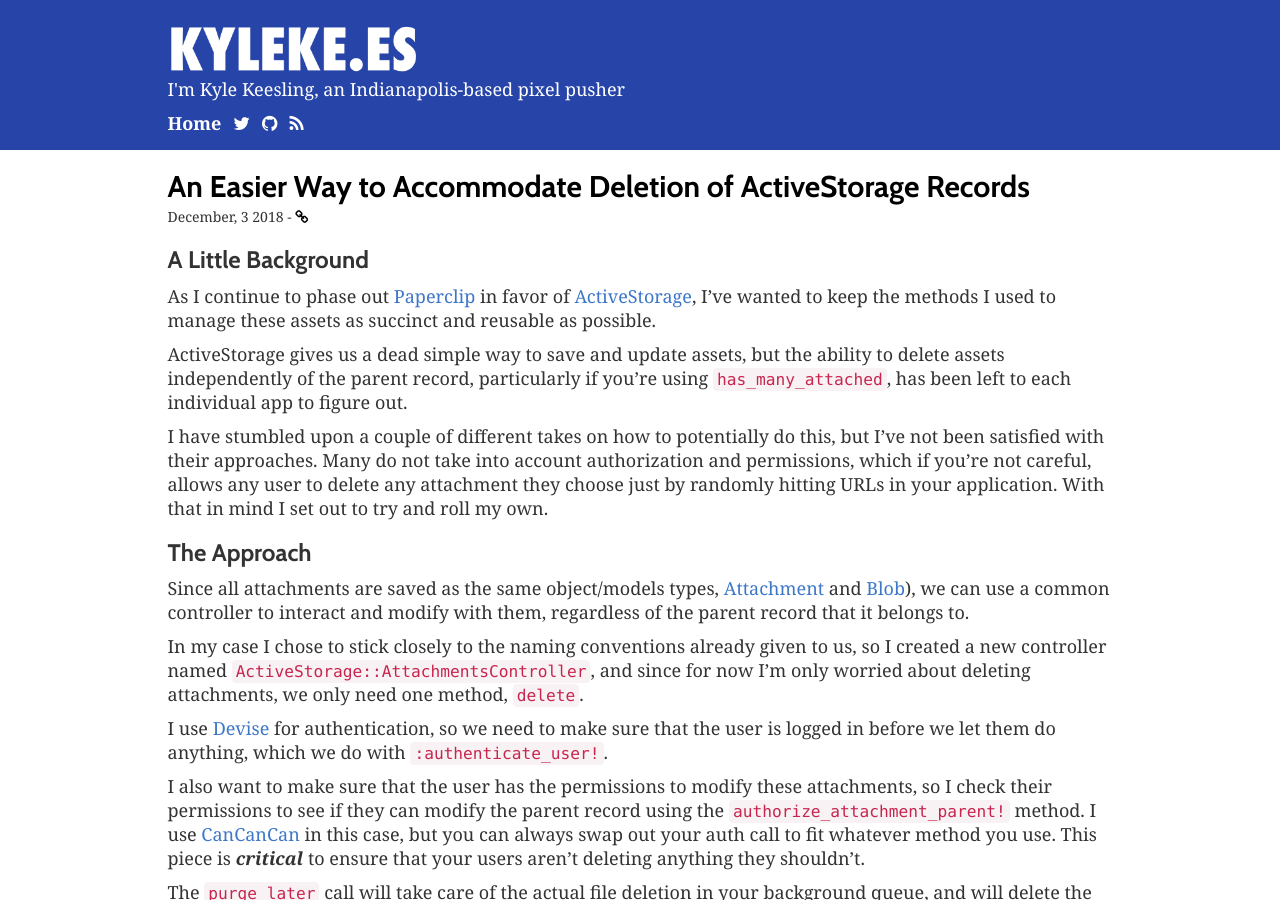
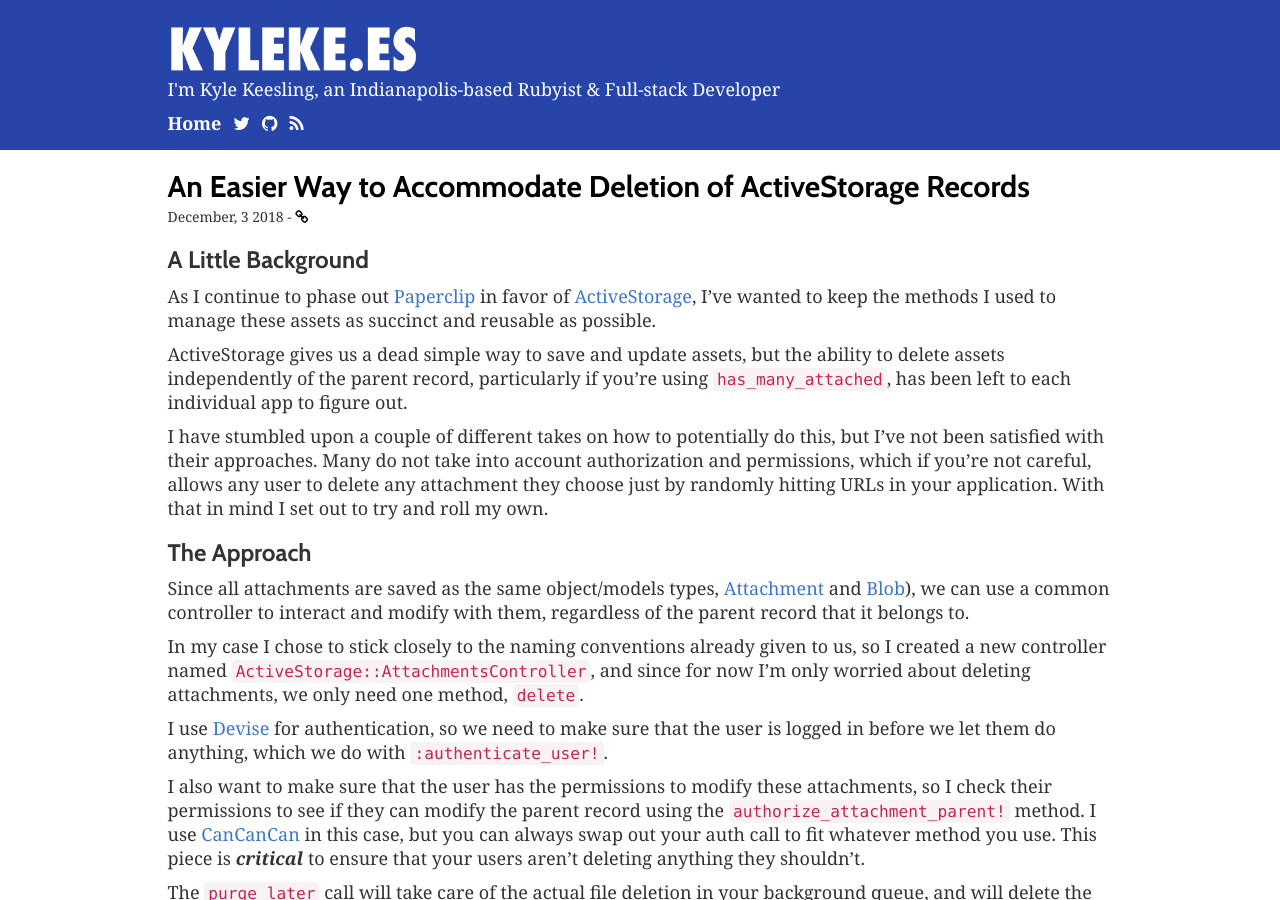
Before and after one commit to kylekeesling/kylekees, a Jekyll site: the page built from index.html, in a window 1280 px wide and 900 px high. Built offline with Jekyll 4.4.1, drawn with Linux system fonts in a browser that asks for light colours; nearby versions of some CDN libraries; some web fonts are replaced; the list of posts is cut into pages by our own code; comment, search, counter and statistics services are not loaded; some of the changed text lies outside the part shown.

Commit message:
update the header and footer

```diff
--- a/_includes/footer.html
+++ b/_includes/footer.html
@@ -3,7 +3,7 @@
         <hr>
         © {{ site.time | date: "%Y" }} Kyle Keesling
         <br><br>
-        <a href="https://www.digitalocean.com/?refcode=565280b587e2" title="Hosted by DigitalOCean (referral link)">Hosted by DigitalOcean <i class="fa fa-hdd-o"></i></a> | Built using <a href="http://jekyllrb.com">Jekyll</a> w/ source <a href="https://github.com/kylekeesling/kylekees" title="This site's git repo">available on GitHub</a> | Fueled by <a href="https://bluebottlecoffee.com/u/kylekees">Blue Bottle Coffee <i class="fa fa-coffee"></i></a>
+        Built using <a href="http://jekyllrb.com">Jekyll</a> w/ source <a href="https://github.com/kylekeesling/kylekees" title="This site's git repo">available on GitHub</a>
       </div>
     </footer>
 
--- a/_includes/header.html
+++ b/_includes/header.html
@@ -66,7 +66,7 @@
           <a href="/">
             <img src="/images/logo.png" width="250" alt="kyleke.es">
           </a>
-          <div style="white-space: nowrap;">I'm Kyle Keesling, <wbr>an Indianapolis-based pixel pusher</div>
+          <div style="white-space: nowrap;">I'm Kyle Keesling, <wbr>an Indianapolis-based Rubyist & Full-stack Developer</div>
 
           <div>
             <ul class="main-navigation">
```
